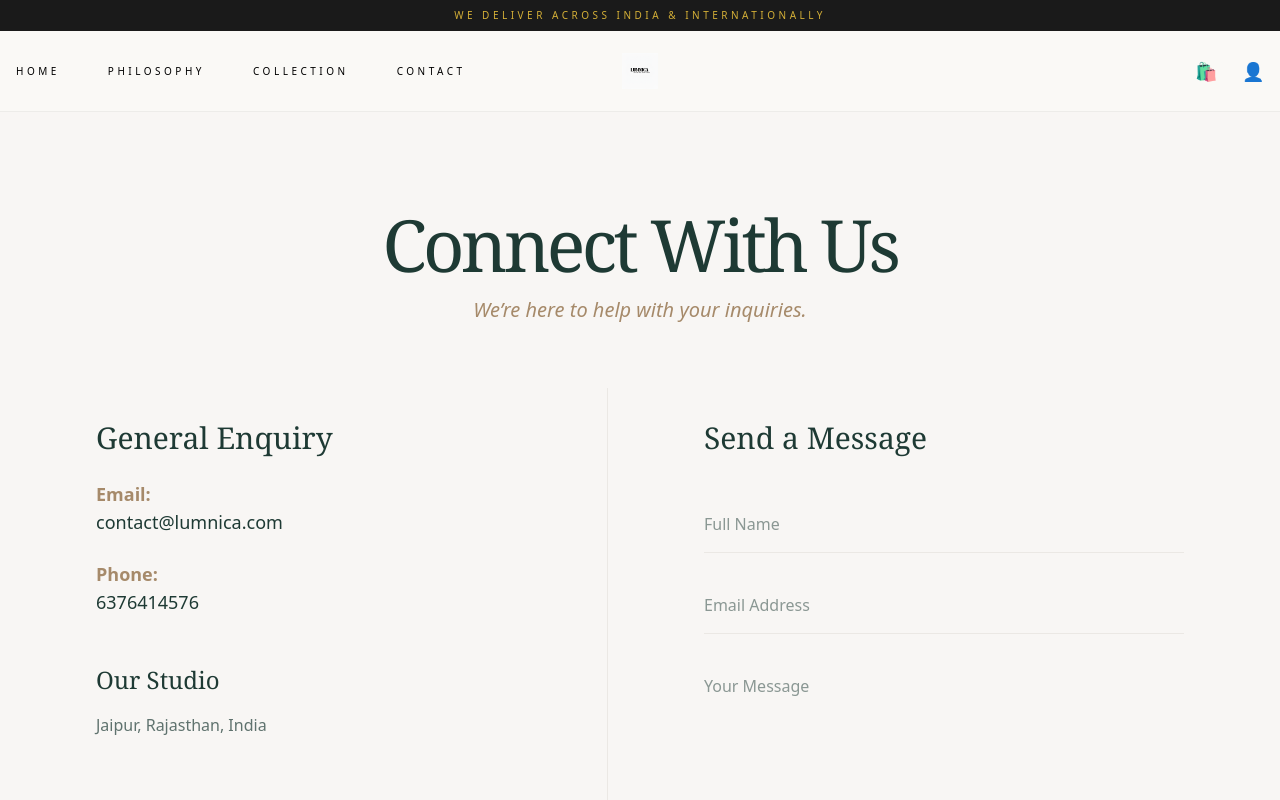
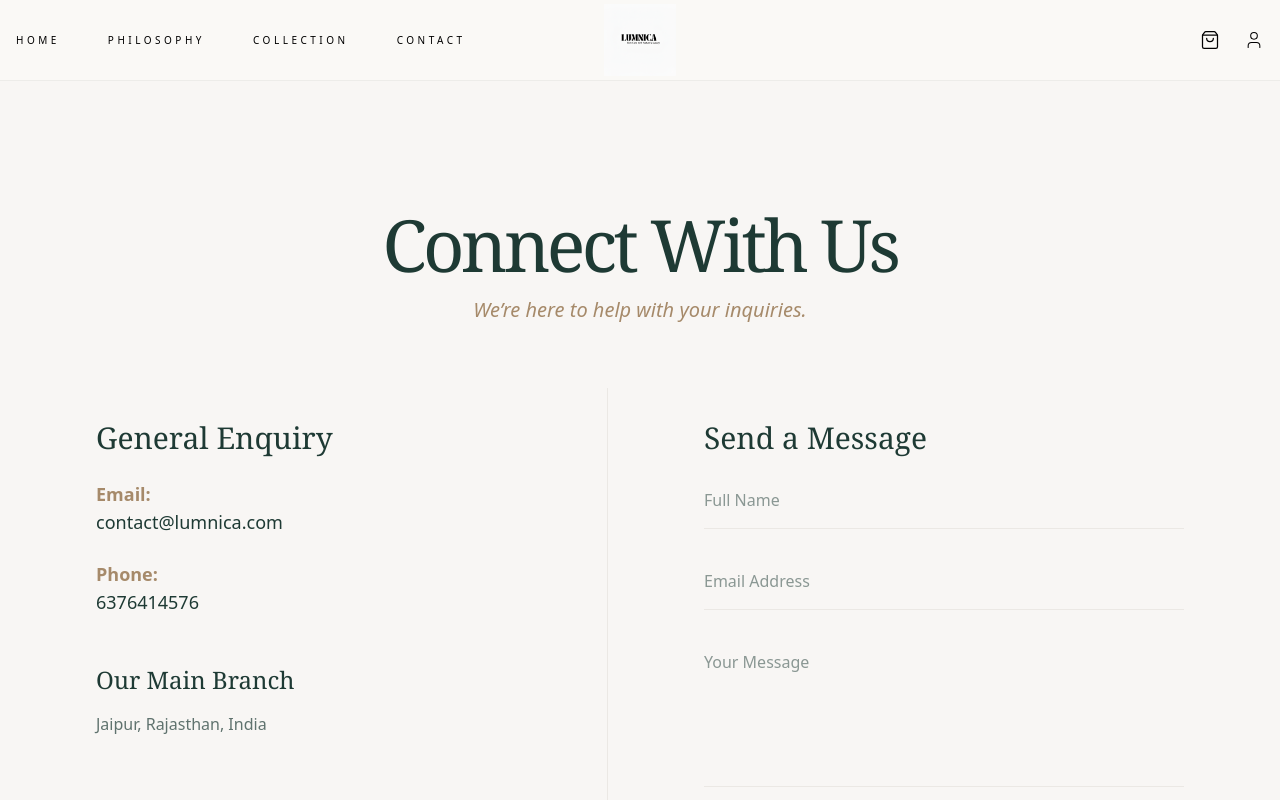
Before and after one commit to siddhartha0132/LUMNICA, a React (Vite) app: page /contact in a window 1280 px wide. Shown: the top 800 px of the page. Built offline with nearby package versions, Linux system fonts and the light colour scheme.

Commit message:
lumnica-contact-page

```diff
--- a/src/components/Navbar.jsx
+++ b/src/components/Navbar.jsx
@@ -1,6 +1,8 @@
 import { useState } from "react";
 import { Link, NavLink, useNavigate } from "react-router-dom";
+import { ShoppingBag } from "lucide-react";
 import logo from "../assets/Logolumnica.png";
+import { User } from "lucide-react";
 
 export default function Navbar() {
   const [open, setOpen] = useState(false);
@@ -35,9 +37,9 @@ export default function Navbar() {
   return (
     <header className="fixed top-0 left-0 w-full z-50">
       {/* Top strip */}
-      <div className="bg-[#1A1A1A] text-[#D4AF37] text-[10px] tracking-[0.35em] text-center py-2 uppercase">
+      {/* <div className="bg-[#1A1A1A] text-[#D4AF37] text-[10px] tracking-[0.35em] text-center py-2 uppercase">
         We Deliver Across India & Internationally
-      </div>
+      </div> */}
 
       {/* Navbar */}
       <div className="bg-[#FAF9F6]/95 backdrop-blur-xl border-b border-black/5">
@@ -48,10 +50,10 @@ export default function Navbar() {
             ☰
           </button>
 
-          {/* Logo */}
-          <Link to="/" className="absolute left-1/2 -translate-x-1/2">
-            <img src={logo} alt="Lumnica" className="h-9" />
-          </Link>
+         {/* Logo */}
+<Link to="/" className="absolute left-1/2 -translate-x-1/2">
+  <img src={logo} alt="Lumnica" className="h-18 w-auto" />
+</Link>
 
           {/* Desktop Nav */}
           <nav className="hidden md:flex items-center gap-12 text-[10px] uppercase tracking-[0.35em]">
@@ -67,7 +69,7 @@ export default function Navbar() {
 
             {/* Cart – Forest Essentials Style */}
             <Link to="/cart" className="relative group">
-              <span className="tracking-wide">🛍</span>
+              <ShoppingBag className="w-5 h-5 stroke-[1.5]" />
 
               {cartCount > 0 && (
                 <span className="absolute -top-1 -right-2 min-w-[14px] h-[14px]
@@ -80,8 +82,8 @@ export default function Navbar() {
 
             {/* Account */}
             <Link to={accountPath} className="tracking-wide">
-              👤
-            </Link>
+  <User className="w-5 h-5 stroke-[1.25]" />
+</Link>
           </div>
         </div>
       </div>
--- a/src/pages/Contact.jsx
+++ b/src/pages/Contact.jsx
@@ -1,11 +1,24 @@
-// src/pages/Contact.jsx
+import { useState } from "react";
 
 export default function Contact() {
+  const [status, setStatus] = useState(null); // success | error
+
+  const handleSubmit = (e) => {
+    setStatus("success");
+
+    // Clear fields after submit (luxury behaviour)
+    setTimeout(() => {
+      e.target.reset();
+    }, 100);
+
+    // Auto-hide message
+    setTimeout(() => setStatus(null), 4000);
+  };
+
   return (
     <div className="min-h-screen bg-[#F8F6F4] text-[#1E3A34] pt-32 pb-20 px-6">
       <div className="max-w-7xl mx-auto">
 
-        {/* Header Section */}
         <div className="text-center mb-16">
           <h1 className="font-serif text-6xl md:text-7xl mb-4 tracking-tighter">
             Connect With Us
@@ -15,67 +28,84 @@ export default function Contact() {
           </p>
         </div>
 
-        {/* Grid */}
         <div className="grid md:grid-cols-2 gap-16 max-w-6xl mx-auto">
 
-          {/* Contact Information */}
-          <div className="p-8 border-r border-[#EBE8E4]">
-
+          {/* Contact Info */}
+          <div className="p-8 md:border-r border-[#EBE8E4]">
             <h2 className="font-serif text-3xl mb-6">General Enquiry</h2>
 
             <div className="space-y-6 text-lg">
               <p>
                 <span className="font-semibold text-[#A68A6A]">Email:</span><br />
-                <a href="mailto:contact@lumnica.com" className="hover:underline">
                 contact@lumnica.com
-                </a>
               </p>
 
               <p>
                 <span className="font-semibold text-[#A68A6A]">Phone:</span><br />
-                <a href="tel:6376414576" className="hover:underline">
                 6376414576
-                </a>
               </p>
             </div>
 
-            <h3 className="font-serif text-2xl mt-12 mb-4">Our Studio</h3>
-
-            <p className="text-[#1E3A34]/70 leading-relaxed">
-              Jaipur, Rajasthan, India
-            </p>
+            <h3 className="font-serif text-2xl mt-12 mb-4">Our Main Branch</h3>
+            <p className="text-[#1E3A34]/70">Jaipur, Rajasthan, India</p>
           </div>
 
-          {/* Contact Form */}
-          <form className="flex flex-col gap-6 p-8">
-
+          {/* Form */}
+          <div className="relative p-8">
             <h2 className="font-serif text-3xl mb-4">Send a Message</h2>
 
+            {/* Status Message */}
+            {status === "success" && (
+              <div className="absolute -top-10 left-0 text-sm tracking-wide text-[#A68A6A] animate-fadeIn">
+                Your message has been received. Our team will connect with you shortly.
+              </div>
+            )}
+
+            {status === "error" && (
+              <div className="absolute -top-10 left-0 text-sm tracking-wide text-red-500 animate-fadeIn">
+                Something went wrong. Please try again.
+              </div>
+            )}
+
+            <form
+              action="https://docs.google.com/forms/d/e/1FAIpQLSfzE6oxw-bVQf4Tx82ZLcQg2TI_-j24uMlleFd_9w9EqEVoxQ/formResponse"
+              method="POST"
+              target="hidden_iframe"
+              onSubmit={handleSubmit}
+              className="flex flex-col gap-6"
+            >
               <input
+                name="entry.1751266335"
                 type="text"
                 placeholder="Full Name"
                 className="bg-transparent border-b border-[#EBE8E4] py-4 outline-none placeholder:text-[#1E3A34]/50 focus:border-[#A68A6A]"
+                required
               />
 
               <input
+                name="entry.925844560"
                 type="email"
                 placeholder="Email Address"
                 className="bg-transparent border-b border-[#EBE8E4] py-4 outline-none placeholder:text-[#1E3A34]/50 focus:border-[#A68A6A]"
+                required
               />
 
               <textarea
+                name="entry.1409352556"
                 placeholder="Your Message"
                 rows="5"
                 className="bg-transparent border-b border-[#EBE8E4] py-4 outline-none placeholder:text-[#1E3A34]/50 focus:border-[#A68A6A] resize-none"
-            ></textarea>
+                required
+              />
 
-            <button
-              className="mt-6 py-4 uppercase tracking-widest text-sm font-medium border border-[#1E3A34]/50 hover:bg-[#1E3A34] hover:text-white transition"
-            >
+              <button className="mt-6 py-4 uppercase tracking-widest text-sm font-medium border border-[#1E3A34]/50 hover:bg-[#1E3A34] hover:text-white transition">
                 Submit Request
               </button>
+            </form>
+          </div>
 
-          </form>
+          <iframe name="hidden_iframe" style={{ display: "none" }} />
+
         </div>
       </div>
     </div>
--- a/src/pages/Home.jsx
+++ b/src/pages/Home.jsx
@@ -7,7 +7,7 @@ import product1 from "../assets/PRODUCT1.png";
 import product2 from "../assets/PRODUCT2.png";
 import product3 from "../assets/PRODUCT3.png";
 import HeroVideo from "../assets/HeroBanner.mp4";
-
+import Lumnicaest from "../assets/Lumnicaest.png"
 export default function Home() {
   return (
     <div className="bg-[#FAF9F6] text-black overflow-hidden">
@@ -63,7 +63,7 @@ export default function Home() {
       </section>
 
       {/* ===== BRAND STORY ===== */}
-      <section className="bg-white py-32 px-6 text-center">
+      <section className="bg-white py-36 px-6 text-center">
         <div className="max-w-4xl mx-auto">
           <p className="text-[10px] tracking-[0.35em] uppercase text-[#C9A24D] mb-8">
             The Lumnica Philosophy
@@ -80,7 +80,7 @@ export default function Home() {
       </section>
 
       {/* ===== IMAGE + STORY ===== */}
-      <section className="bg-[#FAF9F6] py-23 px-6">
+      <section className="bg-[#FAF9F6] py-28 px-6">
         <div className="max-w-[1200px] mx-auto grid md:grid-cols-2 gap-15 items-center">
           <div className="order-2 md:order-1">
             <p className="text-[10px] tracking-[0.35em] uppercase text-[#C9A24D] mb-5">
@@ -98,7 +98,7 @@ export default function Home() {
           </div>
 
           <div className="relative h-[60vh] rounded-2xl overflow-hidden shadow-2xl order-1 md:order-2">
-            <img src={Main} alt="Botanical Source" className="w-full h-full object-cover transition-transform duration-1000 hover:scale-110" />
+            <img src={Lumnicaest} alt="Botanical Source" className="w-full h-full object-cover transition-transform duration-1000 hover:scale-110" />
           </div>
         </div>
       </section>
@@ -114,9 +114,9 @@ export default function Home() {
 
         <div className="grid md:grid-cols-3 gap-12 lg:gap-20">
           {[
-            { img: product1, name: "Amrita Mridu", cat: "Hair Elixir", price: "₹199" },
+            { img: product1, name: "Amrita Kesh", cat: "Hair Elixir", price: "₹199" },
             { img: product2, name: "Amrita Snan", cat: "Body Ritual", price: "₹140" },
-            { img: product3, name: "Vata Shanti", cat: "Face Cleanser", price: "₹229" }
+            { img: product3, name: "Amrita Mridu", cat: "Hair Cleanser", price: "₹229" }
           ].map((p, i) => (
             <motion.div
               whileHover={{ y: -10 }}
```
Also changed, not shown: 1 other file (tests, documents, lock files or other folders). Lines whose indentation alone changed are shown as unchanged.
